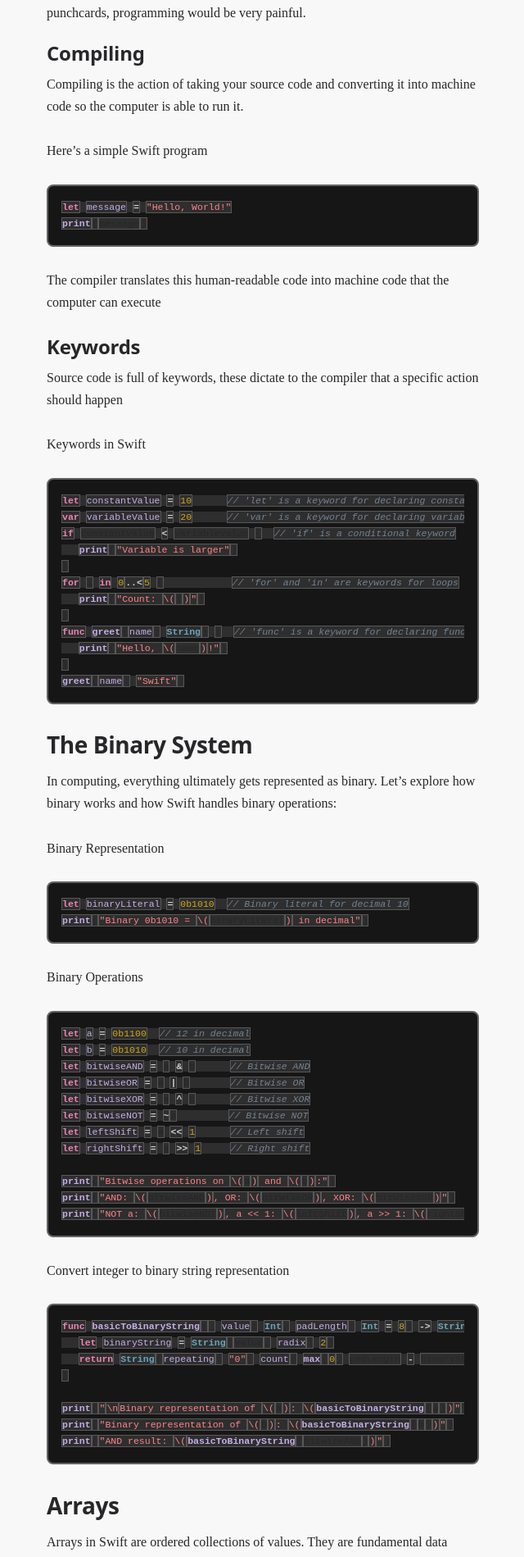
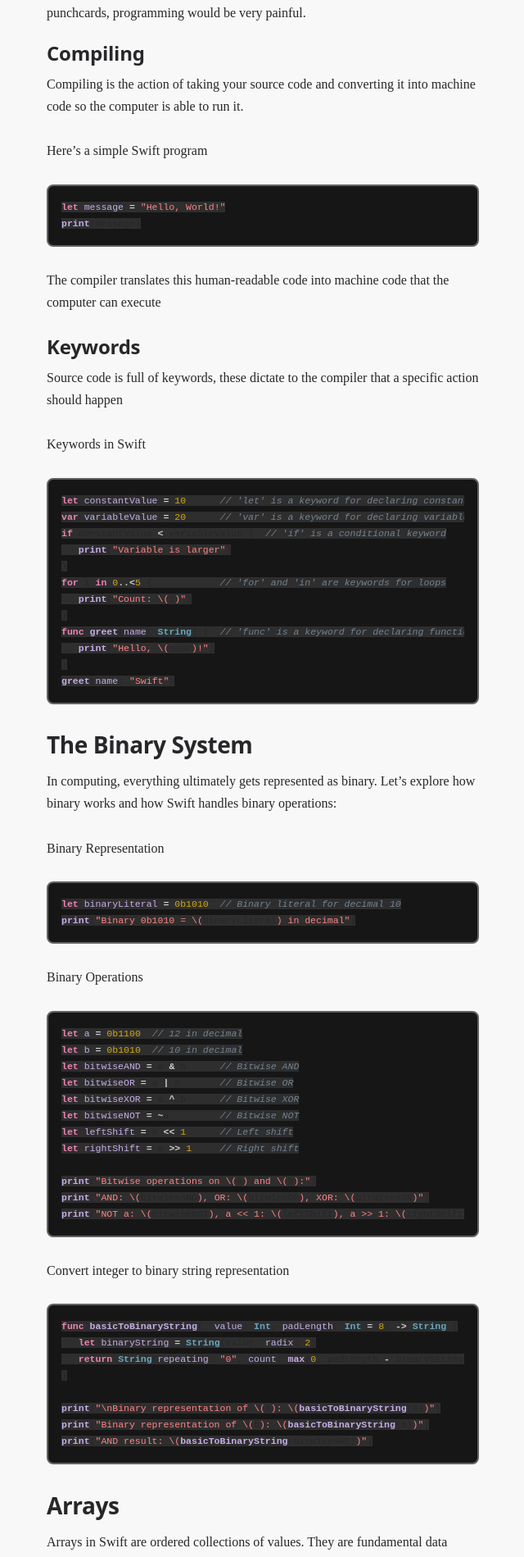
Before and after one commit to maclong9/comp-sci, a Jekyll site: the page built from docs/index.md, in a window 1280 px wide. Shown: the part 3385-5284 px from the top of the page at 82% size, without its empty margins (319-959 px from the left). Built offline with Jekyll 4.4.1, drawn with Linux system fonts in a browser that asks for light colours; our own code applies the rules of GitHub Pages for plain Markdown files; some of the changed text lies outside the part shown.

Commit message:
fix: code block highlighting

```diff
--- a/docs/assets/css/style.css
+++ b/docs/assets/css/style.css
@@ -545,8 +545,12 @@ div.highlighter-rouge {
     border-radius: 8px;
     border: 2px solid oklch(0.5 0 0);
 
-    & :not(pre, code) {
+    & :not(pre, code, span) {
         border: 1px solid var(--border-color);
+    }
+
+    & span {
+        border: none !important;
     }
 
     & :is(pre, code) {
@@ -560,7 +564,18 @@ div.highlighter-rouge {
         border-radius: 0;
     }
 
+    & .highlight span {
+        border: none !important;
+        background-color: transparent;
+    }
+
     & :where(code, code span) {
+        background-color: transparent;
+        border: none !important;
+    }
+
+    & code span, & pre span {
+        border: none !important;
         background-color: transparent;
     }
 
```
